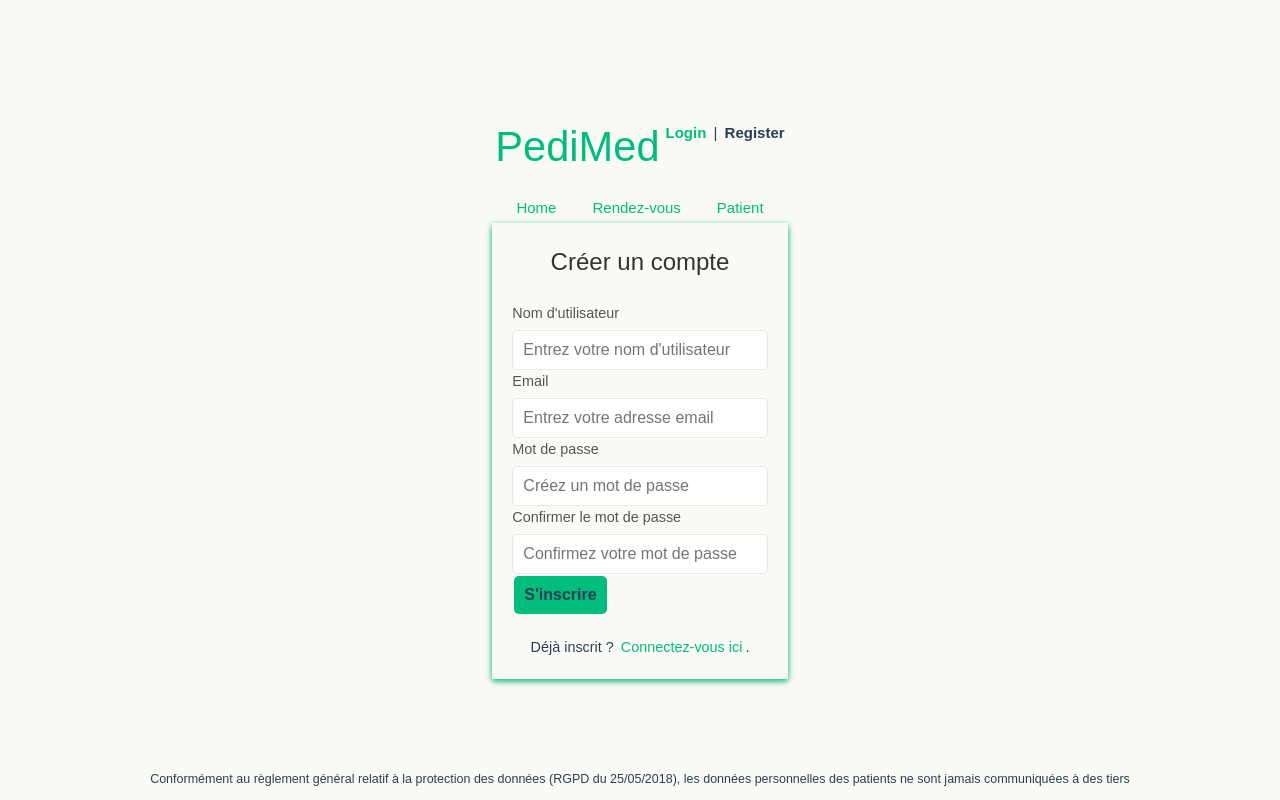
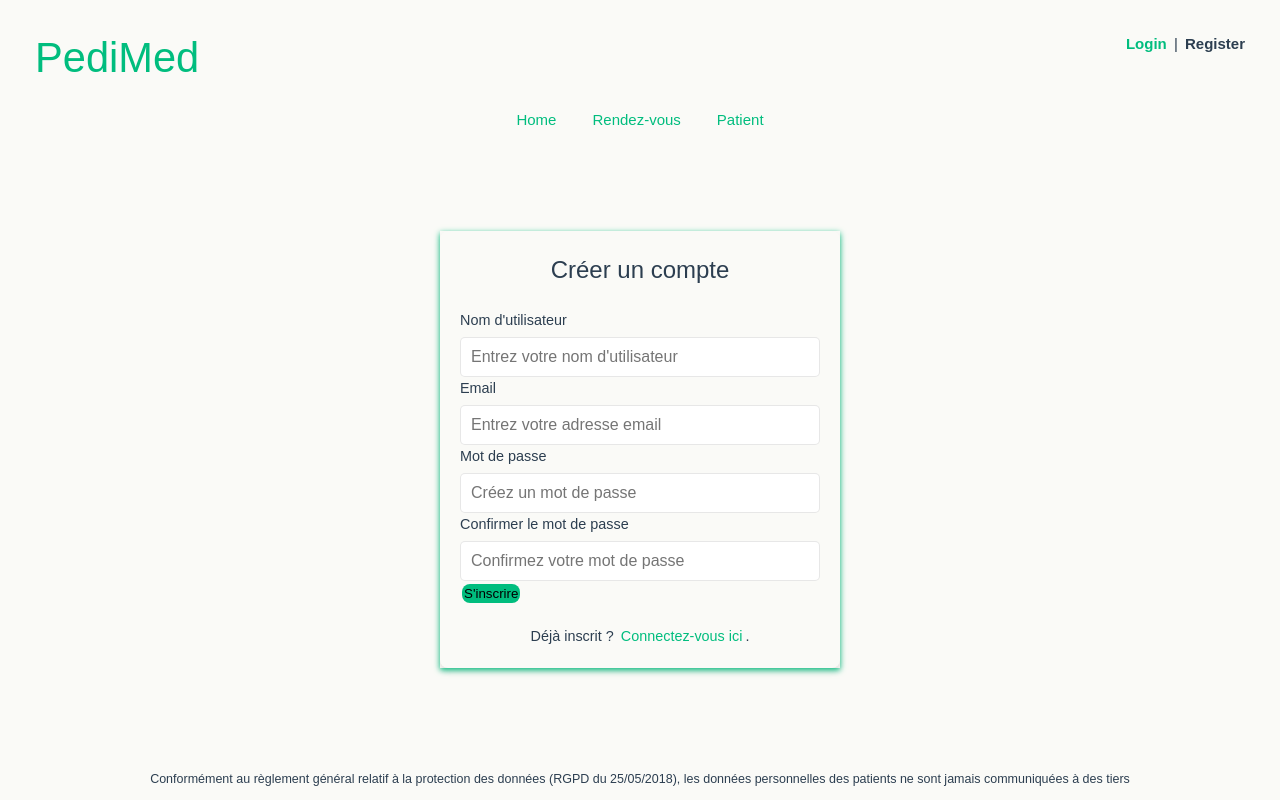
Before and after one commit to LJKhnor/peditrack_vue_2, a Vue app: page /register in a window 1280 px wide. Built offline with nearby package versions, Linux system fonts and the light colour scheme.

Commit message:
correction de mise en page des login register et co

```diff
--- a/src/App.vue
+++ b/src/App.vue
@@ -5,8 +5,8 @@
       <RouterLink to="/">Home</RouterLink>
       <RouterLink to="/appointment">Rendez-vous</RouterLink>
       <RouterLink to="/patient">Patient</RouterLink>
-      <!-- <RouterLink to="/data">Données</RouterLink>
-      <RouterLink to="/map">Map</RouterLink> -->
+      <!-- <RouterLink to="/data">Données</RouterLink> -->
+      <!-- <RouterLink to="/map">Map</RouterLink> -->
     </nav>
   </header>
   <main>
--- a/src/components/EditPatientRecord.vue
+++ b/src/components/EditPatientRecord.vue
@@ -20,17 +20,17 @@
   <form id="update-form">
     <div class="main-container record">
       <div class="container patient-infos">
-        <h2>Informations personnelles</h2>
+        <h2 class="h2-patient">Informations personnelles</h2>
         <PatientPersonalInformations v-bind:formData="formData" @update:formData="formData" />
       </div>
       <div class="container patient-infos">
-        <h2>Informations médicales</h2>
+        <h2 class="h2-patient">Informations médicales</h2>
         <PatientMedicalHealthInformations v-bind:formData="formData" @update:formData="formData" />
         <hr />
         <PatientMedicalTypeInformations v-bind:formData="formData" @update:formData="formData" />
       </div>
       <div class="container patient-infos">
-        <h2>Soins Prodigués</h2>
+        <h2 class="h2-patient">Soins Prodigués</h2>
         <CareProvided v-bind:formData="formData" @update:formData="formData" />
       </div>
     </div>
--- a/src/components/NewPatientRecord.vue
+++ b/src/components/NewPatientRecord.vue
@@ -3,17 +3,17 @@
   <form id="creation-form">
     <div class="main-container record">
       <div class="container patient-infos">
-        <h2>Informations personnelles</h2>
+        <h2 class="h2-patient">Informations personnelles</h2>
         <PatientPersonalInformations v-bind:formData="formData" @update:formData="formData" />
       </div>
       <div class="container patient-infos">
-        <h2>Informations médicales</h2>
+        <h2 class="h2-patient">Informations médicales</h2>
         <PatientMedicalHealthInformations v-bind:formData="formData" @update:formData="formData" />
         <hr />
         <PatientMedicalTypeInformations v-bind:formData="formData" @update:formData="formData" />
       </div>
       <div class="container patient-infos">
-        <h2>Soins Prodigués</h2>
+        <h2 class="h2-patient">Soins Prodigués</h2>
         <CareProvided v-bind:formData="formData" @update:formData="formData" />
       </div>
     </div>
--- /dev/null
+++ b/src/middlewares/auth.js
@@ -0,0 +1,13 @@
+export function isAuthenticated() {
+  const token = localStorage.getItem('token')
+  if (!token) return false
+
+  // Optionnel : Vérifie si le token est valide (par expiration ou en appelant une API backend)
+  try {
+    const payload = JSON.parse(atob(token.split('.')[1]))
+    const isExpired = payload.exp * 1000 < Date.now()
+    return !isExpired
+  } catch (e) {
+    return false
+  }
+}
--- a/src/router/index.ts
+++ b/src/router/index.ts
@@ -1,4 +1,5 @@
 import { createRouter, createWebHistory } from 'vue-router'
+import { isAuthenticated } from '../middlewares/auth.js'
 import HomeView from '../views/HomeView.vue'
 
 const router = createRouter({
@@ -67,18 +68,10 @@ const router = createRouter({
 })
 
 router.beforeEach((to, from, next) => {
-  if (to.meta.requiresAuth) {
-    const token = localStorage.getItem('token')
-    if (token) {
-      // User is authenticated, proceed to the route
-      next()
-    } else {
-      // User is not authenticated, redirect to login
-      next('/login')
-    }
+  if (to.meta.requiresAuth && !isAuthenticated()) {
+    next('/login') // Redirige vers la page de login si non authentifié
   } else {
-    // Non-protected route, allow access
-    next()
+    next() // Autorise l'accès
   }
 })
 
--- /dev/null
+++ b/src/services/StorageService.js
@@ -0,0 +1,19 @@
+const StorageService = {
+  setItem(key, value) {
+    // Stocke l'objet après l'avoir converti en JSON
+    localStorage.setItem(key, JSON.stringify(value))
+  },
+
+  getItem(key) {
+    // Récupère et parse le JSON en objet
+    const item = localStorage.getItem(key)
+    return item ? JSON.parse(item) : null // Retourne `null` si la clé n'existe pas
+  },
+
+  removeItem(key) {
+    // Supprime l'élément du localStorage
+    localStorage.removeItem(key)
+  }
+}
+
+export default StorageService
--- a/src/views/Login.vue
+++ b/src/views/Login.vue
@@ -4,11 +4,11 @@
       <form class="login-form">
         <div>
           <label for="username">Nom d'utilisateur :</label>
-          <input type="text" name="username" v-model="form.username" />
+          <input class="input-login" type="text" name="username" v-model="form.username" />
         </div>
         <div>
           <label for="password">Mot de passe:</label>
-          <input type="password" name="password" v-model="form.password" />
+          <input class="input-login" type="password" name="password" v-model="form.password" />
         </div>
         <input
           type="submit"
@@ -17,13 +17,14 @@
           @click.prevent="login"
         />
       </form>
-      <p v-if="showError" id="error">Username or Password is incorrect</p>
+      <p v-if="showError" id="error">{{ this.message }}</p>
     </div>
   </div>
 </template>
 
 <script>
 import router from '@/router'
+import { ref } from 'vue'
 import AuthService from '@/services/AuthService.js'
 export default {
   name: 'LoginVue',
@@ -32,7 +33,7 @@ export default {
       username: '',
       password: ''
     }
-    let showError = false
+    let showError = ref(false)
 
     async function login() {
       // Send login request and handle authentication token
@@ -41,6 +42,7 @@ export default {
           router.push('/') // Redirige après la connexion
         })
         .catch((error) => {
+          showError.value = true
           this.message = 'Invalid username or password'
           console.error(error)
         })
@@ -60,9 +62,9 @@ export default {
 body {
   font-family: 'Arial', sans-serif;
   background-color: var(--color-background);
-  display: flex;
+  /* display: flex;
   justify-content: center;
-  align-items: center;
+  align-items: center; */
   height: 100vh;
   margin: 0;
 }
@@ -73,6 +75,7 @@ body {
   border-radius: 8px;
   box-shadow: 0 2px 6px var(--color-theme);
   padding: 20px;
+  margin: 25vh auto;
 }
 
 .container-form {
@@ -92,8 +95,8 @@ label {
   color: var(--color-text);
 }
 
-input[type='text'],
-input[type='password'] {
+.input-login[type='text'],
+.input-login[type='password'] {
   padding: 10px;
   border: 1px solid #ccc;
   border-radius: 5px;
@@ -107,19 +110,6 @@ input[type='password']:focus {
   border-color: var(--color-theme);
 }
 
-.btn {
-  background-color: var(--color-theme);
-  color: #fff;
-  margin: 16px 0 0;
-  font-size: 1rem;
-  font-weight: bold;
-  border: none;
-  padding: 10px;
-  border-radius: 5px;
-  cursor: pointer;
-  transition: background-color 0.3s ease-in-out;
-}
-
 .btn:hover {
   background-color: var(--color-theme);
 }
--- a/src/views/PatientView.vue
+++ b/src/views/PatientView.vue
@@ -80,7 +80,7 @@ export default {
   border-radius: 12px;
   height: 100%;
 }
-h2 {
+.h2-patient {
   background-color: var(--color-theme);
   color: black;
   border-radius: 8px;
--- a/src/views/RegisterView.vue
+++ b/src/views/RegisterView.vue
@@ -1,11 +1,12 @@
 <template>
   <div class="register-page">
     <div class="register-container">
-      <h2>Créer un compte</h2>
+      <h2 class="h2-register">Créer un compte</h2>
       <form @submit.prevent="register">
         <div class="form-group">
           <label for="username">Nom d'utilisateur</label>
           <input
+            class="input-register"
             type="text"
             id="username"
             v-model="form.username"
@@ -15,6 +16,7 @@
         <div class="form-group">
           <label for="mail">Email</label>
           <input
+            class="input-register"
             type="email"
             id="mail"
             v-model="form.mail"
@@ -24,6 +26,7 @@
         <div class="form-group">
           <label for="password">Mot de passe</label>
           <input
+            class="input-register"
             type="password"
             id="password"
             v-model="form.password"
@@ -33,6 +36,7 @@
         <div class="form-group">
           <label for="confirm-password">Confirmer le mot de passe</label>
           <input
+            class="input-register"
             type="password"
             id="confirm-password"
             v-model="form.confirmPassword"
@@ -107,9 +111,9 @@ export default {
 body {
   font-family: 'Arial', sans-serif;
   background-color: var(--color-background);
-  display: flex;
+  /* display: flex;
   justify-content: center;
-  align-items: center;
+  align-items: center; */
   height: 100vh;
   margin: 0;
 }
@@ -120,6 +124,8 @@ body {
   background: var(--color-background);
   border-radius: 8px;
   box-shadow: 0 4px 6px rgba(0, 0, 0, 0.1);
+
+  margin: 12vh auto;
 }
 
 .register-container {
@@ -130,10 +136,10 @@ body {
   padding: 20px;
 }
 
-h2 {
+.h2-register {
   text-align: center;
   font-size: 1.5rem;
-  color: #333;
+  color: var(--color-text);
 }
 
 .form-group {
@@ -144,10 +150,10 @@ h2 {
 
 label {
   font-size: 0.9rem;
-  color: #555;
+  color: var(--color-text);
 }
 
-input {
+.input-register {
   padding: 10px;
   border: 1px solid var(--color-border);
   border-radius: 5px;
@@ -156,20 +162,8 @@ input {
   transition: border-color 0.3s ease-in-out;
 }
 
-input:focus {
+.input-register:focus {
   border-color: var(--color-theme);
-}
-
-.btn {
-  background-color: var(--color-theme);
-  color: var(--color-text);
-  font-size: 1rem;
-  font-weight: bold;
-  border: none;
-  padding: 10px;
-  border-radius: 5px;
-  cursor: pointer;
-  transition: background-color 0.3s ease-in-out;
 }
 
 .btn:hover {
```
Also changed, not shown: src/components/NavBar.vue (+14 -8 lines), src/services/AuthService.js (+13 -7 lines).
